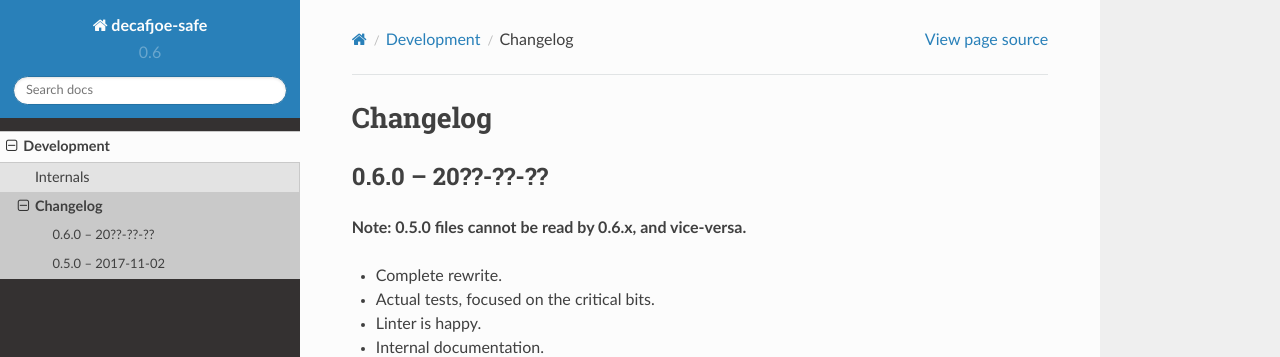
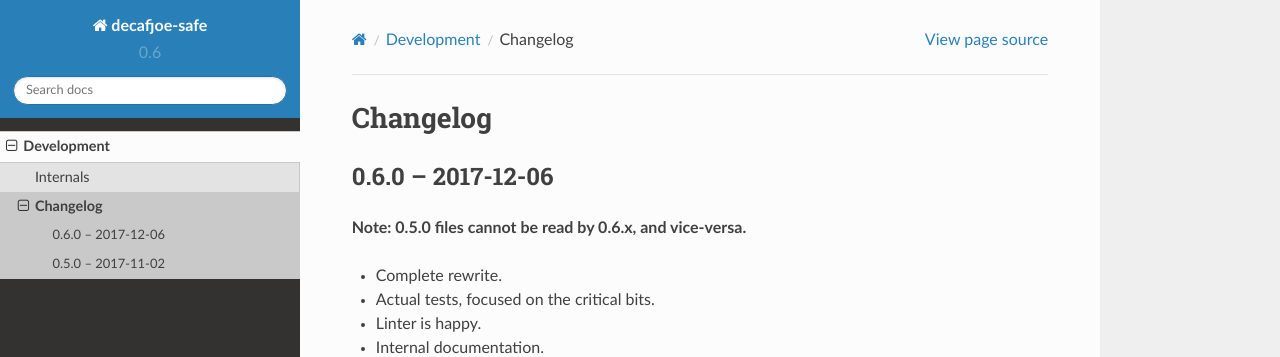
Before and after one commit to decafjoe/safe, a Sphinx documentation site: the page built from doc/development/changelog.rst, in a window 1280 px wide. Shown: the top 357 px of the page. Built offline with Sphinx 7.4.7 and the Read the Docs theme 2.0.0, drawn with Linux system fonts in a browser that asks for light colours; pages that are not in the unit, such as notebooks, are missing from menus.

Commit message:
Poplates release date in anticipation of release.

```diff
--- a/doc/development/changelog.rst
+++ b/doc/development/changelog.rst
@@ -4,7 +4,7 @@
 ===========
 
 
-0.6.0 -- 20??-??-??
+0.6.0 -- 2017-12-06
 ===================
 
 **Note: 0.5.0 files cannot be read by 0.6.x, and vice-versa.**
```
